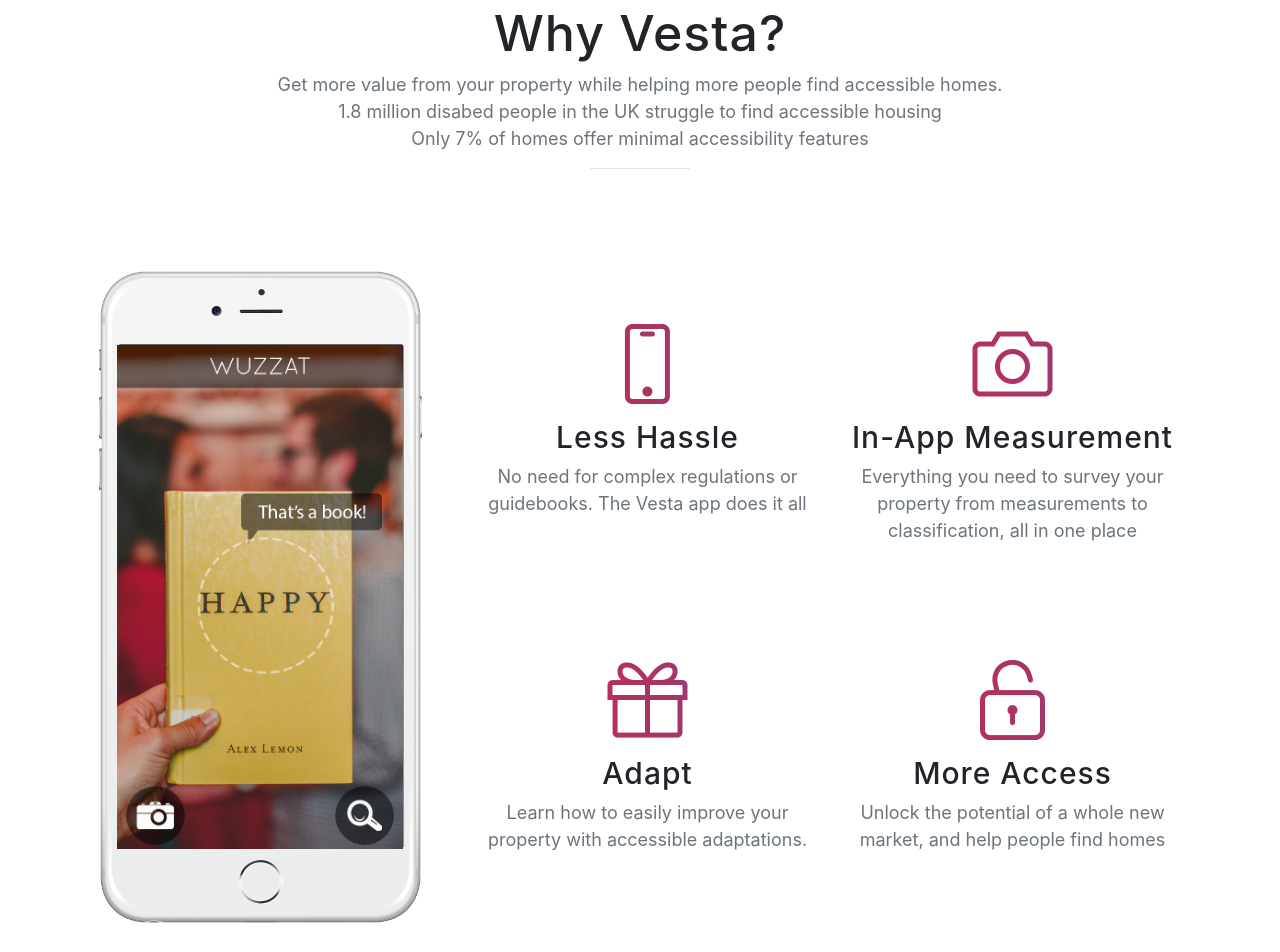
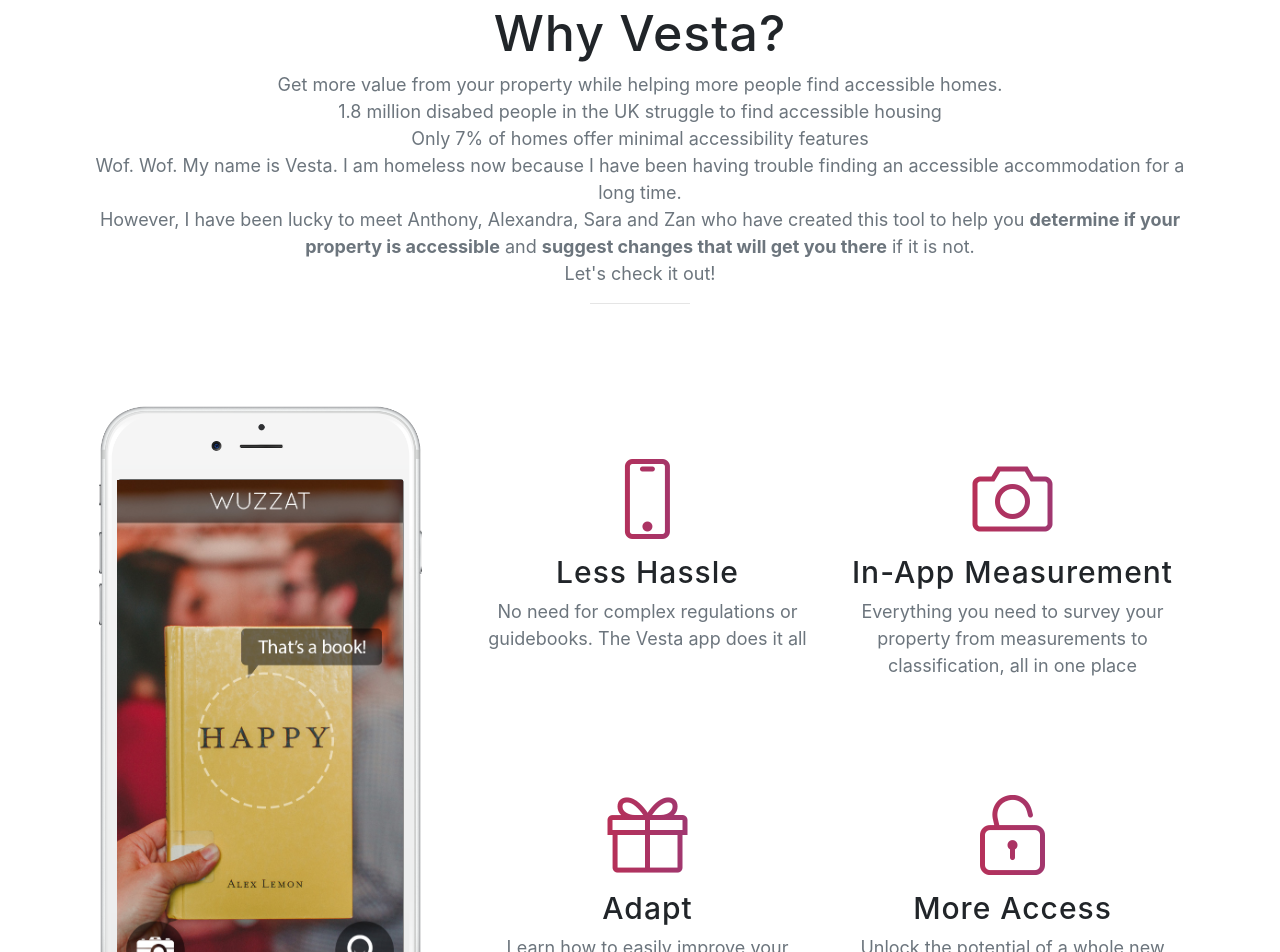
Before and after one commit to sarahamilton/sarahamilton.github.io, a website with bundled scripts: page index.html in a window 1280 px wide. Shown: the part 897-1849 px from the top of the page. Built offline with nearby package versions, Linux system fonts and the light colour scheme; a web font is replaced by a local one.

Commit message:
updated txt

```diff
--- a/index.html
+++ b/index.html
@@ -87,6 +87,7 @@
         <div class="section-heading text-center">
           <h2>Why Vesta?</h2>
           <p class="text-muted">Get more value from your property while helping more people find accessible homes. <br>1.8 million disabed people in the UK struggle to find accessible housing<br>Only 7% of homes offer minimal accessibility features</p>
+          <p class="text-muted">Wof. Wof. My name is Vesta. I am homeless now because I have been having trouble finding an accessible accommodation for a long time. <br>However, I have been lucky to meet Anthony, Alexandra, Sara and Zan who have created this tool to help you <b>determine if your property is accessible</b> and <b>suggest changes that will get you there</b> if it is not. <br>Let's check it out!</p>
           <hr>
         </div>
         <div class="row">
```
